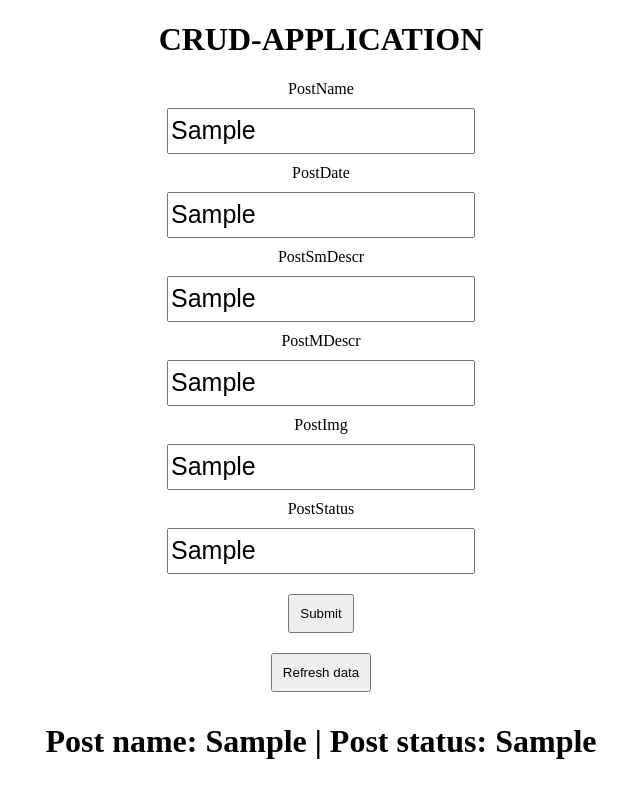
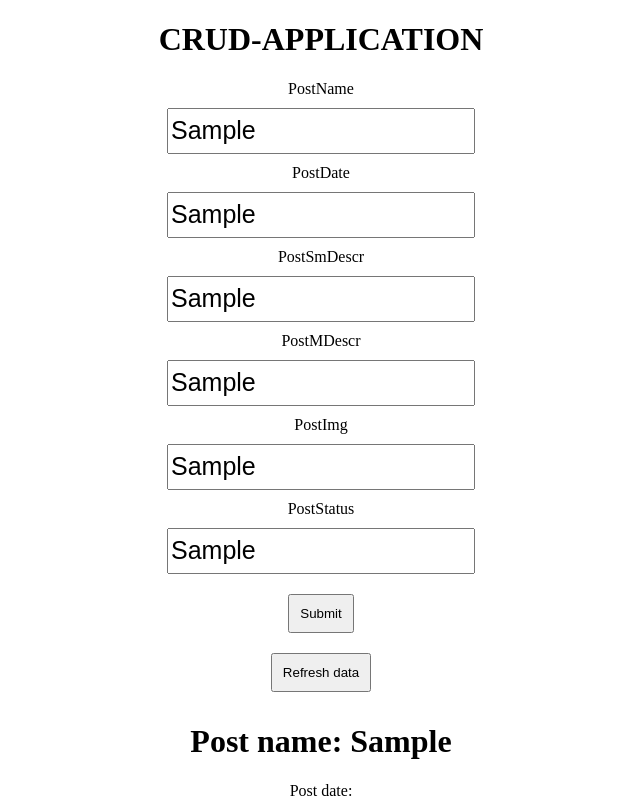
Before and after one commit to PapD1020/Kando-Szakdolgozat-2021-2022, a React (Create React App) app in the folder Szakdogához/CRUD-APPLICATION/client/: page / in a window 1280 px wide. Both pictures are taken after typing "Sample", "Sample", "Sample", "Sample", "Sample", "Sample" into the empty fields and a click on the button "Submit". Shown: the top 800 px of the page, without its empty margins (319-959 px from the left). Built offline with nearby package versions, Linux system fonts and the light colour scheme; no server answers.

Commit message:
listed all the table contents from Post

```diff
--- a/Szakdogához/CRUD-APPLICATION/client/src/App.js
+++ b/Szakdogához/CRUD-APPLICATION/client/src/App.js
@@ -88,7 +88,16 @@ const submitPostData = () => {
 
         <div>
           {PostNameList.map((val) => {
-              return <h1>Post name: {val.PostName} | Post status: {val.PostStatus}</h1>
+              return(
+                <div className="card">
+                  <h1>Post name: {val.PostName}</h1>
+                  <p>Post date: {val.PostDate}</p>
+                  <h2>Post small description: {val.PostSmDescr}</h2>
+                  <p>Post main description: {val.PostMDescr}</p>
+                  <p>Post image: {val.PostImg}</p>
+                  <p>Post status: {val.PostStatus}</p>
+                </div>
+              );
           })}
         </div>
 
```
